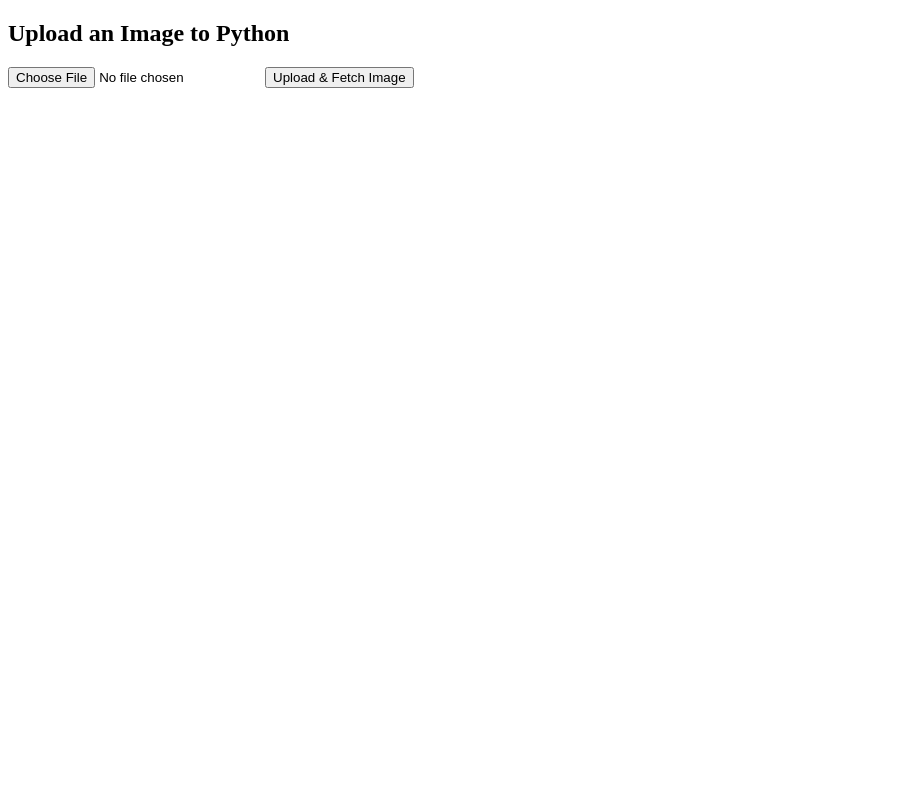
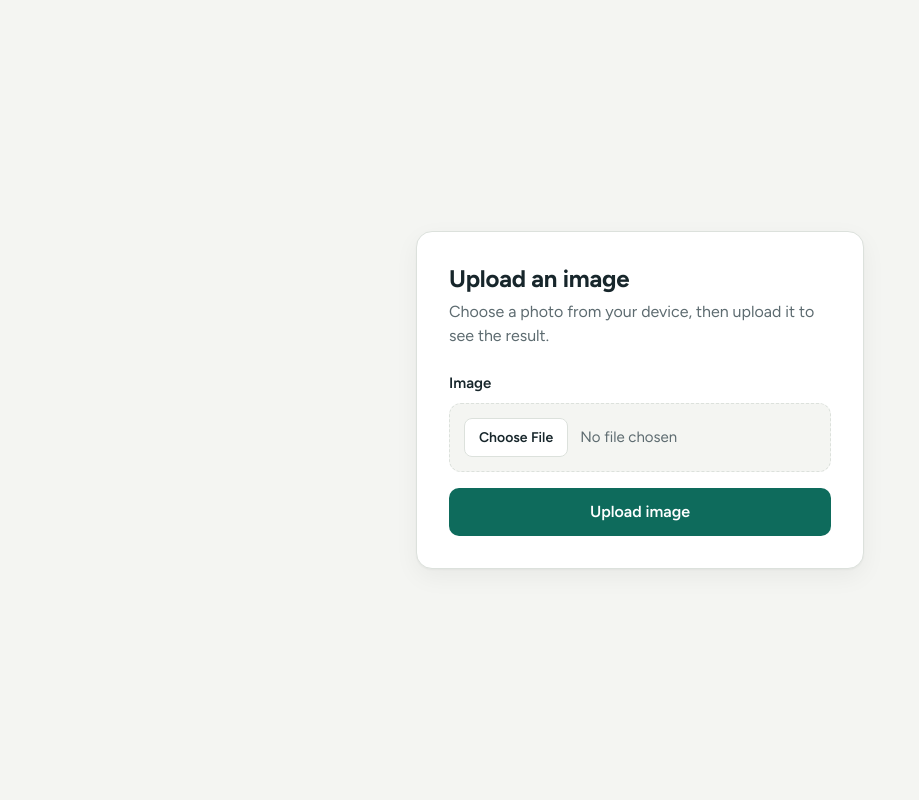
Before and after one commit to codinglucas/calorieAI, a Flask app: page / in a window 1280 px wide. Shown: the whole page, without its empty margins (0-919 px from the left). Run offline with Flask 3, Linux system fonts and the light colour scheme.

Commit message:
edited front end

```diff
--- /dev/null
+++ b/static/style.css
@@ -0,0 +1,182 @@
+:root {
+    --bg: #f4f5f2;
+    --surface: #ffffff;
+    --ink: #17262b;
+    --muted: #5d6b70;
+    --line: #dce1dc;
+    --accent: #0e6b5c;
+    --accent-hover: #0a5448;
+    --on-accent: #ffffff;
+}
+
+@media (prefers-color-scheme: dark) {
+    :root {
+        --bg: #101719;
+        --surface: #182226;
+        --ink: #e8eeee;
+        --muted: #93a3a6;
+        --line: #2b3a3e;
+        --accent: #3bb59e;
+        --accent-hover: #55c8b2;
+        --on-accent: #06201b;
+    }
+}
+
+*,
+*::before,
+*::after {
+    box-sizing: border-box;
+}
+
+body {
+    margin: 0;
+    min-height: 100vh;
+    display: grid;
+    place-items: center;
+    padding: 24px;
+    background: var(--bg);
+    color: var(--ink);
+    font-family: "Figtree", system-ui, -apple-system, "Segoe UI", Roboto, sans-serif;
+    font-size: 1rem;
+    line-height: 1.5;
+}
+
+.card {
+    width: min(100%, 28rem);
+    padding: 32px;
+    background: var(--surface);
+    border: 1px solid var(--line);
+    border-radius: 16px;
+    box-shadow: 0 1px 2px rgba(0, 0, 0, 0.04), 0 8px 24px rgba(0, 0, 0, 0.05);
+}
+
+h1 {
+    margin: 0 0 6px;
+    font-size: 1.5rem;
+    font-weight: 700;
+    letter-spacing: -0.01em;
+    line-height: 1.25;
+}
+
+.lead {
+    margin: 0 0 24px;
+    color: var(--muted);
+}
+
+/* ---------- Upload page ---------- */
+
+label {
+    display: block;
+    margin-bottom: 8px;
+    font-weight: 600;
+    font-size: 0.9375rem;
+}
+
+input[type="file"] {
+    width: 100%;
+    padding: 14px;
+    background: var(--bg);
+    border: 1.5px dashed var(--line);
+    border-radius: 12px;
+    color: var(--muted);
+    font: inherit;
+    font-size: 0.9375rem;
+    cursor: pointer;
+}
+
+input[type="file"]:hover {
+    border-color: var(--accent);
+}
+
+input[type="file"]::file-selector-button {
+    margin-right: 12px;
+    padding: 8px 14px;
+    background: var(--surface);
+    border: 1px solid var(--line);
+    border-radius: 8px;
+    color: var(--ink);
+    font: inherit;
+    font-size: 0.875rem;
+    font-weight: 600;
+    cursor: pointer;
+}
+
+button {
+    width: 100%;
+    margin-top: 16px;
+    padding: 12px 16px;
+    background: var(--accent);
+    border: 0;
+    border-radius: 10px;
+    color: var(--on-accent);
+    font: inherit;
+    font-weight: 600;
+    cursor: pointer;
+    transition: background-color 0.15s ease;
+}
+
+button:hover {
+    background: var(--accent-hover);
+}
+
+button:disabled {
+    opacity: 0.55;
+    cursor: not-allowed;
+}
+
+#preview {
+    display: block;
+    width: 100%;
+    max-width: 100%;
+    margin-top: 24px;
+    border: 1px solid var(--line);
+    border-radius: 12px;
+}
+
+/* ---------- Results page ---------- */
+
+.nutrition {
+    width: 100%;
+    margin: 0 0 24px;
+    border-collapse: collapse;
+}
+
+.nutrition th,
+.nutrition td {
+    padding: 12px 0;
+    border-bottom: 1px solid var(--line);
+}
+
+.nutrition tr:first-child th,
+.nutrition tr:first-child td {
+    border-top: 1px solid var(--line);
+}
+
+.nutrition th {
+    text-align: left;
+    font-weight: 500;
+    color: var(--muted);
+}
+
+.nutrition td {
+    text-align: right;
+    font-weight: 600;
+    font-variant-numeric: tabular-nums;
+}
+
+.back-link {
+    color: var(--accent);
+    font-weight: 600;
+    text-decoration: none;
+}
+
+.back-link:hover {
+    text-decoration: underline;
+}
+
+/* ---------- Accessibility ---------- */
+
+:focus-visible {
+    outline: 2px solid var(--accent);
+    outline-offset: 3px;
+}
--- a/templates/index.html
+++ b/templates/index.html
@@ -2,17 +2,26 @@
 <html lang="en">
 <head>
     <meta charset="UTF-8">
-    <title>Upload Image</title>
+    <meta name="viewport" content="width=device-width, initial-scale=1">
+    <title>Upload image</title>
+    <link rel="preconnect" href="https://fonts.googleapis.com">
+    <link rel="preconnect" href="https://fonts.gstatic.com" crossorigin>
+    <link href="https://fonts.googleapis.com/css2?family=Figtree:wght@400;500;600;700&display=swap" rel="stylesheet">
+    <link rel="stylesheet" href="/static/style.css">
     <script src="/static/script.js" defer></script>
 </head>
 <body>
-    <h2>Upload an Image to Python</h2>
+    <main class="card">
+        <h1>Upload an image</h1>
+        <p class="lead">Choose a photo from your device, then upload it to see the result.</p>
 
-    <!-- The action attribute links to your Python backend route -->
-        <!-- The 'name' attribute is how Python identifies this specific file -->
-        <input type="file" id="imageInput" accept="image/*" />
-        <button id="uploadBtn">Upload & Fetch Image</button>
+        <!-- script.js reads these ids, so keep them unchanged -->
+        <label for="imageInput">Image</label>
+        <input type="file" id="imageInput" accept="image/*">
 
-        <img id="preview" alt="Uploaded Result" style="display: none; max-width: 400px;" />
+        <button id="uploadBtn" type="button">Upload image</button>
+
+        <img id="preview" alt="Uploaded result" style="display: none;">
+    </main>
 </body>
 </html>
```
Also changed, not shown: record.json (+4 -4 lines), templates/info.html (+25 -11 lines).
